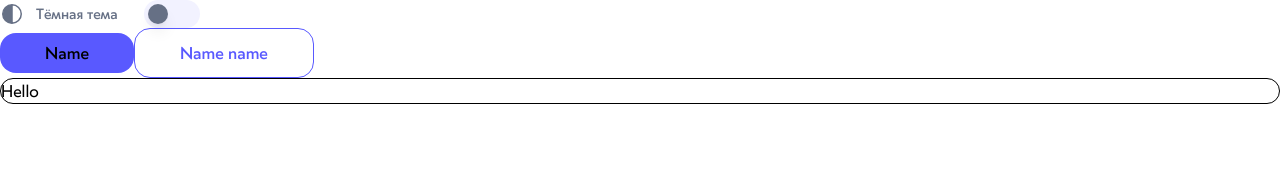
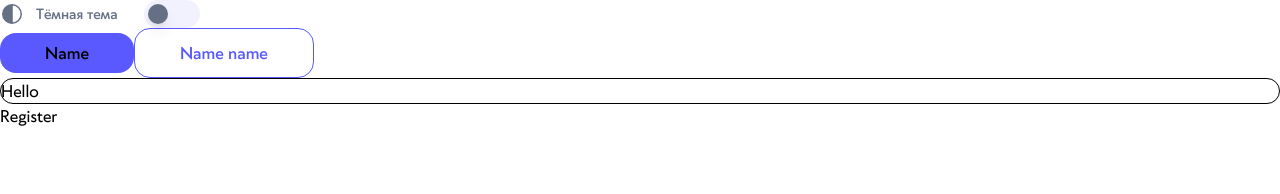
Before and after one commit to Renata-And/syncra, a React (Vite) app: page / in a window 1280 px wide. Shown: the top 194 px of the page. Built offline with nearby package versions, Linux system fonts and the light colour scheme.

Commit message:
added router

```diff
--- a/src/app/App.tsx
+++ b/src/app/App.tsx
@@ -1,6 +1,9 @@
 import { BaseCard } from '@/common/components/BaseCard/BaseCard'
 import { CustomButton } from '@/common/components/Button/CustomButton'
 import ThemeToggle from '@/common/components/ThemeToogle/ThemeToggle'
+import { Link, Route, BrowserRouter as Router, Routes } from 'react-router-dom'
+
+import Register from './pages/Authorization/RegisterPage'
 
 function App() {
   // const [count, setCount] = useState(0)
@@ -15,6 +18,19 @@
       <BaseCard>
         <p>Hello</p>
       </BaseCard>
+      <Router>
+        <nav>
+          <ul>
+            <li>
+              <Link to="/register">Register</Link>
+            </li>
+          </ul>
+        </nav>
+
+        <Routes>
+          <Route path="/register" element={<Register />} />
+        </Routes>
+      </Router>
     </div>
   )
 }
```
